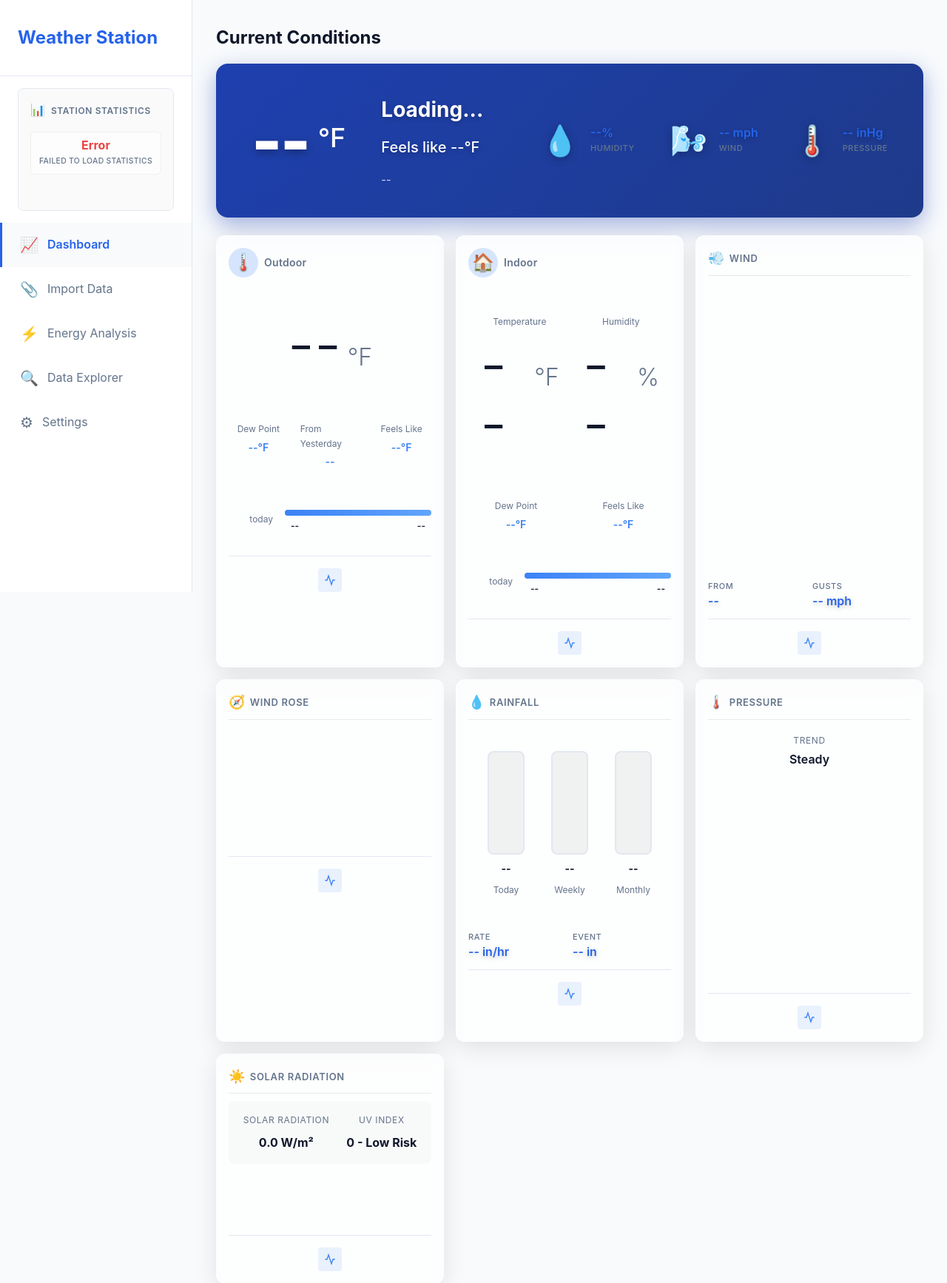
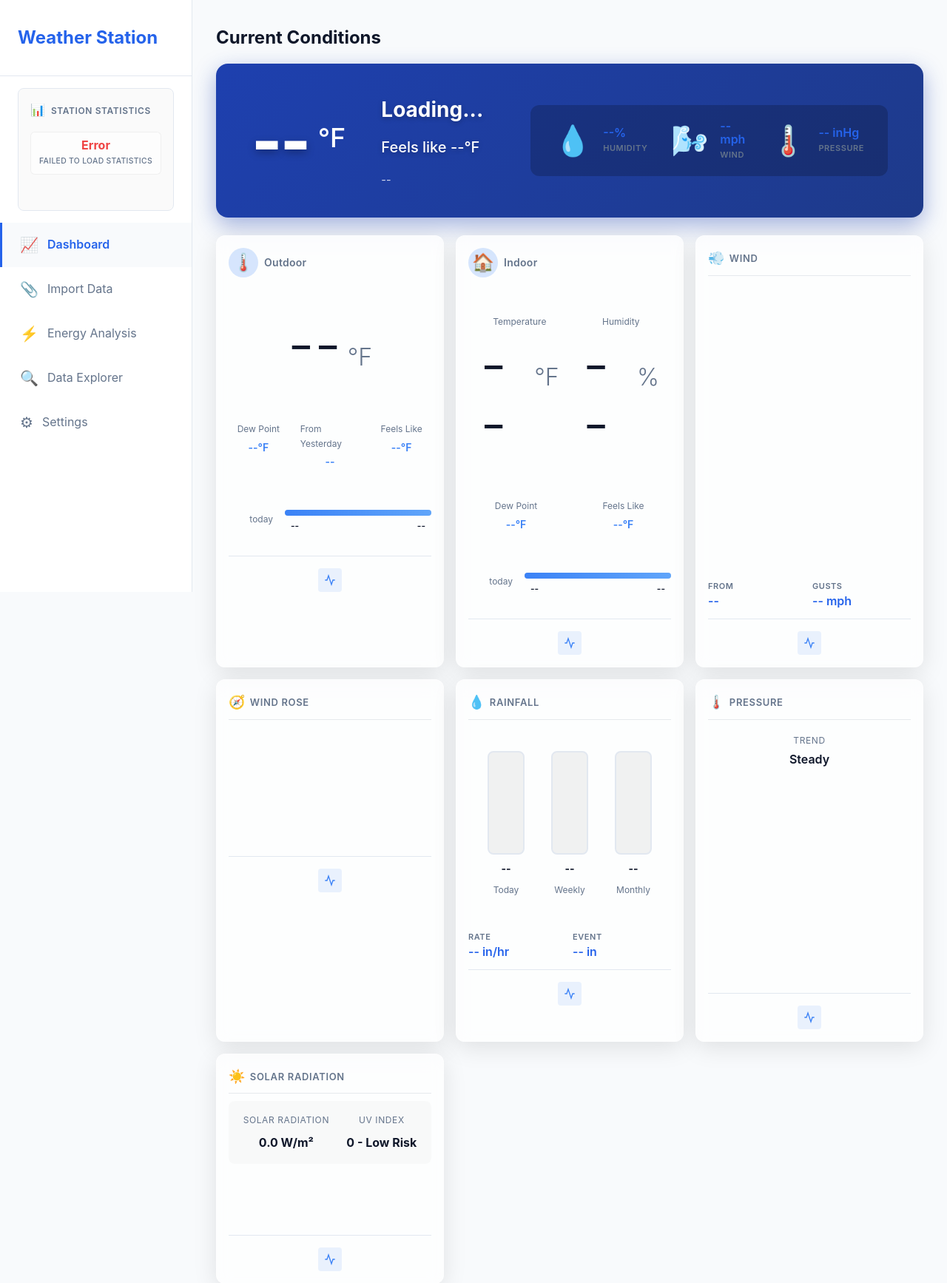
Before and after one commit to irjudson/wx-tools, a FastAPI app: page / in a window 1280 px wide. Shown: the top 1734 px of the page at 74% size. Run offline with FastAPI, Linux system fonts and the light colour scheme; data that the repository does not hold is empty; a map, chart or similar area stays blank; parts of the project's set-up code (start-up, migrations or seed data) failed here and were passed over.

Commit message:
feat: improve hero card layout and accessibility
- Center content with responsive spacing using justify-content: center
- Add dark semi-transparent background box to metrics section for better contrast
- Use light cyan colors (#e0f2fe, #bae6fd) for metric text
- Achieve 8-9:1 contrast ratios, exceeding WCAG AAA standards
- Make hero-secondary flex: 1 to fill available space
- Eliminate empty space on right side of card

```diff
--- a/static/css/style.css
+++ b/static/css/style.css
@@ -636,8 +636,9 @@
     color: white;
     box-shadow: 0 10px 30px rgba(30, 64, 175, 0.4);
     display: flex;
-    justify-content: space-between;
-    align-items: center;
+    justify-content: center;
+    align-items: center;
+    gap: 4rem;
 }
 
 .hero-primary {
@@ -695,7 +696,12 @@
 
 .hero-secondary {
     display: flex;
-    gap: 3rem;
+    justify-content: space-around;
+    flex: 1;
+    gap: 2rem;
+    background: rgba(0, 0, 0, 0.2);
+    padding: 1rem 2rem;
+    border-radius: 12px;
 }
 
 .hero-metric {
@@ -707,7 +713,6 @@
 .metric-icon {
     font-size: 2.5rem;
     opacity: 1;
-    filter: drop-shadow(0 2px 6px rgba(0, 0, 0, 0.25));
 }
 
 .metric-details {
@@ -720,14 +725,14 @@
     font-size: 1.75rem;
     font-weight: 800;
     line-height: 1.1;
-    text-shadow: 0 2px 6px rgba(0, 0, 0, 0.25);
+    color: #e0f2fe;
 }
 
 .metric-label {
     font-size: 0.9375rem;
-    opacity: 1;
-    font-weight: 500;
+    font-weight: 600;
     text-transform: uppercase;
+    color: #bae6fd;
     letter-spacing: 0.05em;
 }
 
```
